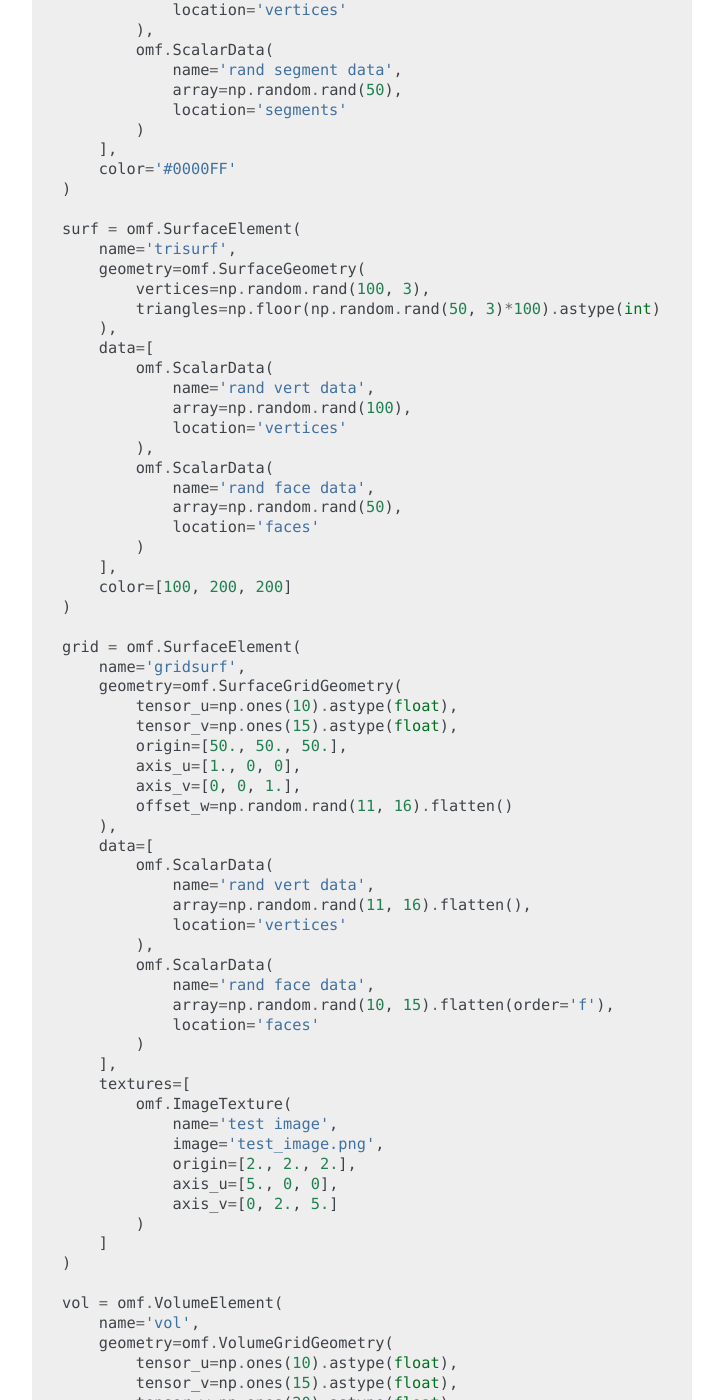
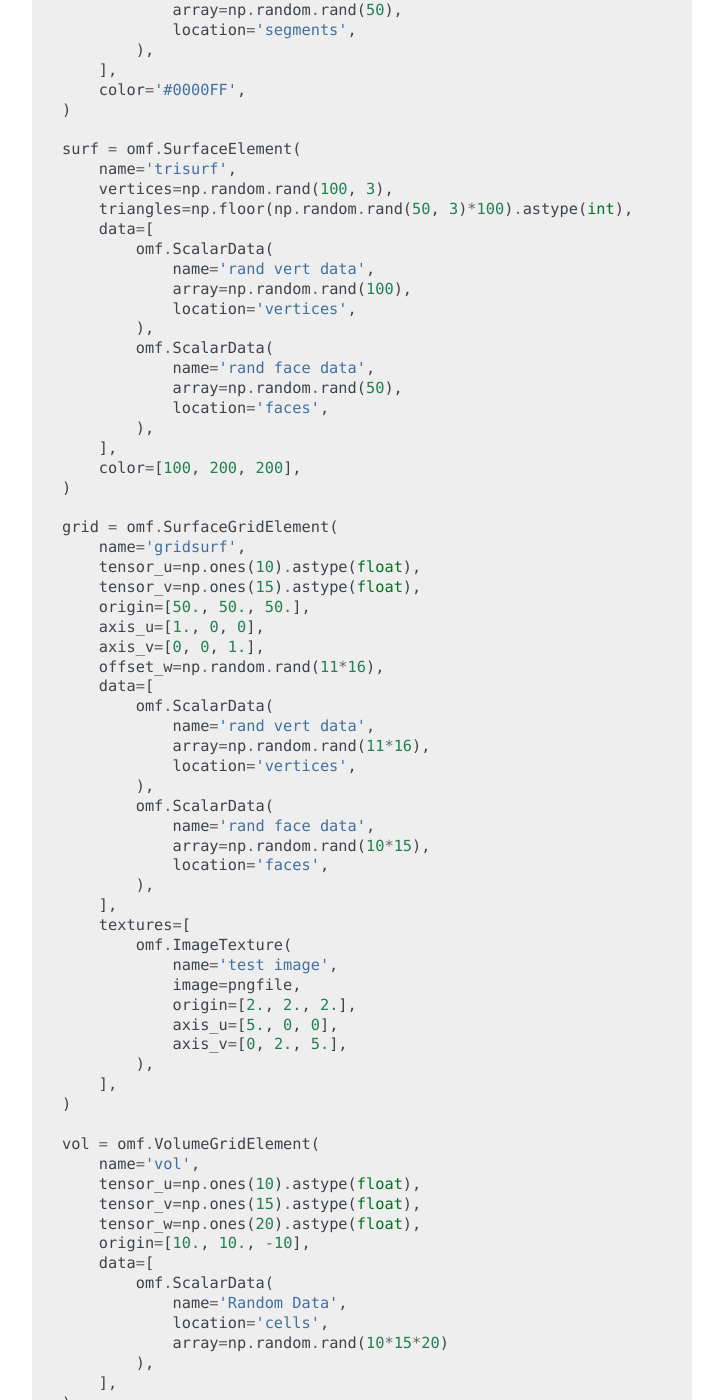
Before and after one commit to gmggroup/omf-python, a Sphinx documentation site: the page built from docs/content/examples.rst, in a window 1280 px wide and 1400 px high, scrolled down 1332 px. Shown: the whole window, without its empty margins (388-1111 px from the left). Built offline with Sphinx 7.4.7, drawn with Linux system fonts in a browser that asks for light colours; some of the changed text lies outside the part shown.

```diff
--- a/docs/content/examples.rst
+++ b/docs/content/examples.rst
@@ -16,136 +16,126 @@ bottom of page).
 
     proj = omf.Project(
         name='Test project',
-        description='Just some assorted elements'
+        description='Just some assorted elements',
     )
 
     pts = omf.PointSetElement(
         name='Random Points',
         description='Just random points',
-        geometry=omf.PointSetGeometry(
-            vertices=np.random.rand(100, 3)
-        ),
+        vertices=np.random.rand(100, 3),
         data=[
             omf.ScalarData(
                 name='rand data',
                 array=np.random.rand(100),
-                location='vertices'
+                location='vertices',
             ),
             omf.ScalarData(
                 name='More rand data',
                 array=np.random.rand(100),
-                location='vertices'
-            )
+                location='vertices',
+            ),
         ],
         textures=[
             omf.ImageTexture(
                 name='test image',
-                image='test_image.png',
+                image=pngfile,
                 origin=[0, 0, 0],
                 axis_u=[1, 0, 0],
-                axis_v=[0, 1, 0]
+                axis_v=[0, 1, 0],
             ),
             omf.ImageTexture(
                 name='test image',
-                image='test_image.png',
+                image=pngfile,
                 origin=[0, 0, 0],
                 axis_u=[1, 0, 0],
-                axis_v=[0, 0, 1]
-            )
+                axis_v=[0, 0, 1],
+            ),
         ],
-        color='green'
+        color='green',
     )
 
     lin = omf.LineSetElement(
         name='Random Line',
-        geometry=omf.LineSetGeometry(
-            vertices=np.random.rand(100, 3),
-            segments=np.floor(np.random.rand(50, 2)*100).astype(int)
-        ),
+        vertices=np.random.rand(100, 3),
+        segments=np.floor(np.random.rand(50, 2)*100).astype(int),
         data=[
             omf.ScalarData(
                 name='rand vert data',
                 array=np.random.rand(100),
-                location='vertices'
+                location='vertices',
             ),
             omf.ScalarData(
                 name='rand segment data',
                 array=np.random.rand(50),
-                location='segments'
-            )
+                location='segments',
+            ),
         ],
-        color='#0000FF'
+        color='#0000FF',
     )
 
     surf = omf.SurfaceElement(
         name='trisurf',
-        geometry=omf.SurfaceGeometry(
-            vertices=np.random.rand(100, 3),
-            triangles=np.floor(np.random.rand(50, 3)*100).astype(int)
-        ),
+        vertices=np.random.rand(100, 3),
+        triangles=np.floor(np.random.rand(50, 3)*100).astype(int),
         data=[
             omf.ScalarData(
                 name='rand vert data',
                 array=np.random.rand(100),
-                location='vertices'
+                location='vertices',
             ),
             omf.ScalarData(
                 name='rand face data',
                 array=np.random.rand(50),
-                location='faces'
-            )
+                location='faces',
+            ),
         ],
-        color=[100, 200, 200]
+        color=[100, 200, 200],
     )
 
-    grid = omf.SurfaceElement(
+    grid = omf.SurfaceGridElement(
         name='gridsurf',
-        geometry=omf.SurfaceGridGeometry(
-            tensor_u=np.ones(10).astype(float),
-            tensor_v=np.ones(15).astype(float),
-            origin=[50., 50., 50.],
-            axis_u=[1., 0, 0],
-            axis_v=[0, 0, 1.],
-            offset_w=np.random.rand(11, 16).flatten()
-        ),
+        tensor_u=np.ones(10).astype(float),
+        tensor_v=np.ones(15).astype(float),
+        origin=[50., 50., 50.],
+        axis_u=[1., 0, 0],
+        axis_v=[0, 0, 1.],
+        offset_w=np.random.rand(11*16),
         data=[
             omf.ScalarData(
                 name='rand vert data',
-                array=np.random.rand(11, 16).flatten(),
-                location='vertices'
+                array=np.random.rand(11*16),
+                location='vertices',
             ),
             omf.ScalarData(
                 name='rand face data',
-                array=np.random.rand(10, 15).flatten(order='f'),
-                location='faces'
-            )
+                array=np.random.rand(10*15),
+                location='faces',
+            ),
         ],
         textures=[
             omf.ImageTexture(
                 name='test image',
-                image='test_image.png',
+                image=pngfile,
                 origin=[2., 2., 2.],
                 axis_u=[5., 0, 0],
-                axis_v=[0, 2., 5.]
-            )
-        ]
+                axis_v=[0, 2., 5.],
+            ),
+        ],
     )
 
-    vol = omf.VolumeElement(
+    vol = omf.VolumeGridElement(
         name='vol',
-        geometry=omf.VolumeGridGeometry(
-            tensor_u=np.ones(10).astype(float),
-            tensor_v=np.ones(15).astype(float),
-            tensor_w=np.ones(20).astype(float),
-            origin=[10., 10., -10]
-        ),
+        tensor_u=np.ones(10).astype(float),
+        tensor_v=np.ones(15).astype(float),
+        tensor_w=np.ones(20).astype(float),
+        origin=[10., 10., -10],
         data=[
             omf.ScalarData(
                 name='Random Data',
                 location='cells',
-                array=np.random.rand(10, 15, 20).flatten()
-            )
-        ]
+                array=np.random.rand(10*15*20)
+            ),
+        ],
     )
 
     proj.elements = [pts, lin, surf, grid, vol]
@@ -162,6 +152,5 @@ Piecewise building example:
     ...
     pts = omf.PointSetElement()
     pts.name = 'Random Points',
-    pts.mesh = omf.PointSetGeometry()
-    pts.mesh.vertices = np.random.rand(100, 3)
+    pts.vertices = np.random.rand(100, 3)
     ...
```
Also changed, not shown: docs/content/lineset.rst (+1 -6 lines), docs/content/pointset.rst (+1 -6 lines), docs/content/surface.rst (+3 -17 lines), docs/content/volume.rst (+1 -6 lines).
